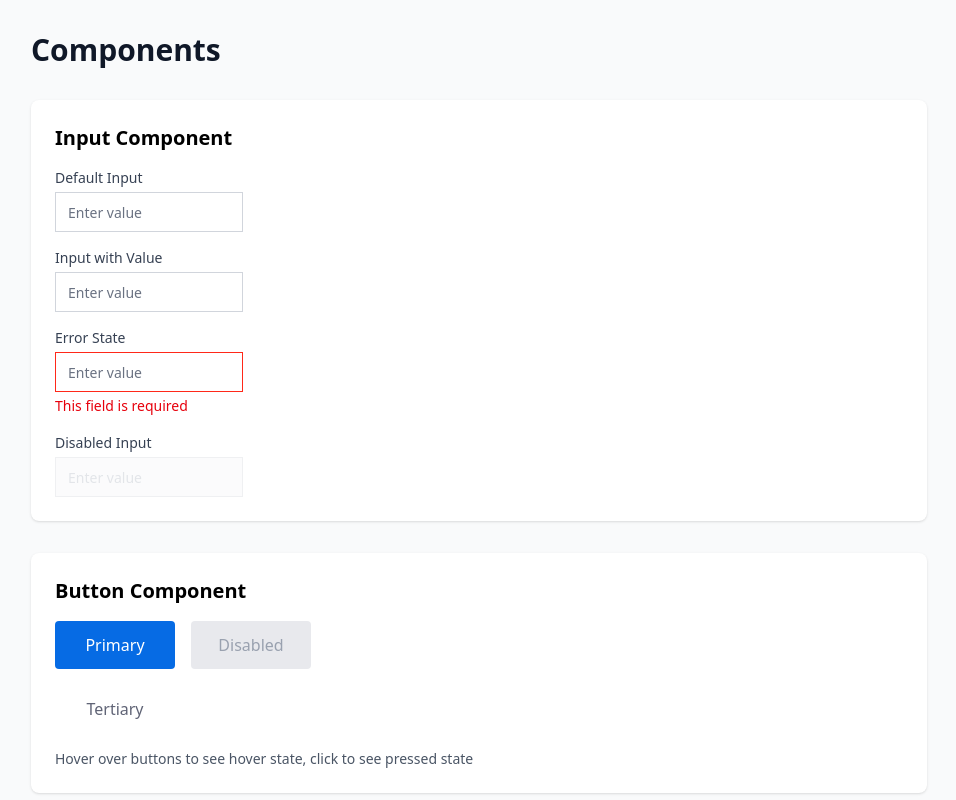
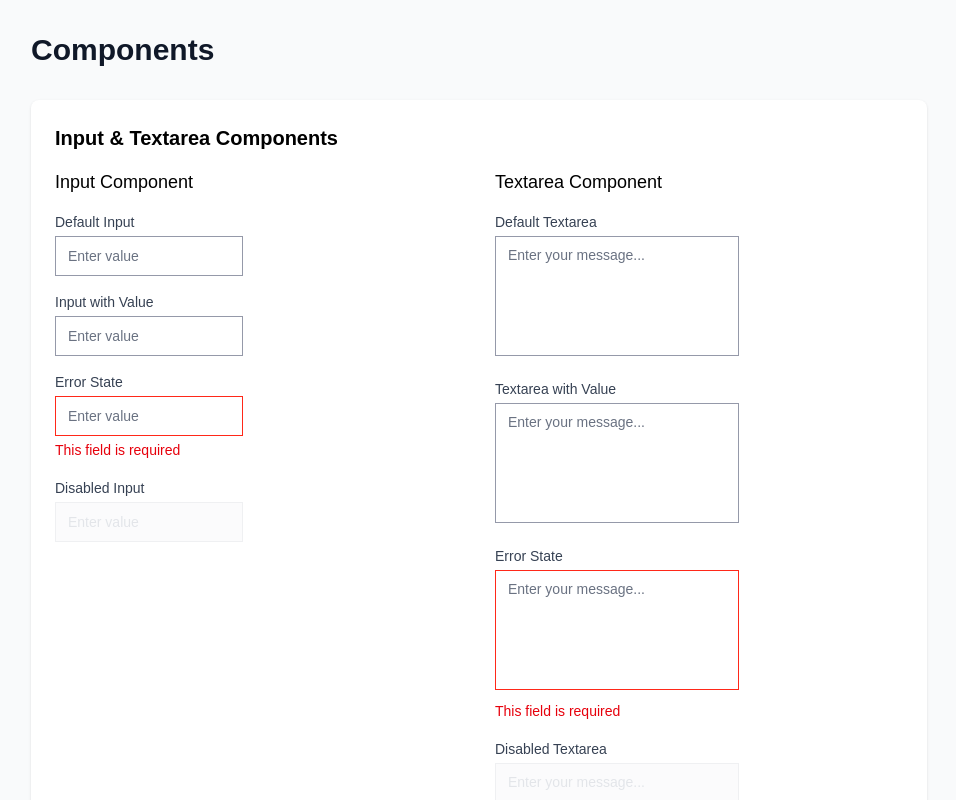
Before and after one commit to joseabril25/quashed-fe-test, a React (Vite) app: page / in a window 1280 px wide. Shown: the top 800 px of the page, without its empty margins (161-1117 px from the left). Built offline with nearby package versions, Linux system fonts and the light colour scheme.

Commit message:
chore: created textarea component

```diff
--- a/src/App.tsx
+++ b/src/App.tsx
@@ -3,18 +3,24 @@ import './App.css'
 import { Input } from './components/ui/Input'
 import { Button } from './components/ui/Button'
 import { Chip } from './components/ui/Chip'
+import { TexAarea } from './components/ui/Textarea'
 
 function App() {
   const [inputValue, setInputValue] = useState('')
+  const [textareaValue, setTextareaValue] = useState('')
 
   return (
     <div className="min-h-screen bg-gray-50 p-8">
       <div className="max-w-4xl mx-auto space-y-8">
         <h1 className="text-3xl font-bold text-gray-900">Components</h1>
 
-        {/* Input Component Examples */}
+        {/* Input & Textarea Component Examples */}
         <div className="bg-white p-6 rounded-lg shadow">
-          <h2 className="text-xl font-semibold mb-4">Input Component</h2>
+          <h2 className="text-xl font-semibold mb-4">Input & Textarea Components</h2>
+          <div className="grid grid-cols-2 gap-8">
+            {/* Input Examples */}
+            <div>
+              <h3 className="text-lg font-medium mb-4">Input Component</h3>
               <div className="space-y-4">
                 <div>
                   <label className="block text-sm font-medium text-gray-700 mb-1">Default Input</label>
@@ -42,6 +48,42 @@ function App() {
                 <div>
                   <label className="block text-sm font-medium text-gray-700 mb-1">Disabled Input</label>
                   <Input placeholder="Enter value" disabled />
+                </div>
+              </div>
+            </div>
+
+            {/* Textarea Examples */}
+            <div>
+              <h3 className="text-lg font-medium mb-4">Textarea Component</h3>
+              <div className="space-y-4">
+                <div>
+                  <label className="block text-sm font-medium text-gray-700 mb-1">Default Textarea</label>
+                  <TexAarea placeholder="Enter your message..." />
+                </div>
+
+                <div>
+                  <label className="block text-sm font-medium text-gray-700 mb-1">Textarea with Value</label>
+                  <TexAarea
+                    placeholder="Enter your message..."
+                    value={textareaValue}
+                    onChange={(e) => setTextareaValue(e.target.value)}
+                  />
+                </div>
+
+                <div>
+                  <label className="block text-sm font-medium text-gray-700 mb-1">Error State</label>
+                  <TexAarea
+                    placeholder="Enter your message..."
+                    error
+                    errorMessage="This field is required"
+                  />
+                </div>
+
+                <div>
+                  <label className="block text-sm font-medium text-gray-700 mb-1">Disabled Textarea</label>
+                  <TexAarea placeholder="Enter your message..." disabled />
+                </div>
+              </div>
             </div>
           </div>
         </div>
--- a/src/components/ui/Input.tsx
+++ b/src/components/ui/Input.tsx
@@ -7,7 +7,7 @@ interface InputProps extends InputHTMLAttributes<HTMLInputElement> {
 
 export const Input = ({ error, errorMessage, className = '', ref, ...props }: InputProps & { ref?: React.Ref<HTMLInputElement> }) => {
     const stateStyles = {
-      default: 'border-gray-300 bg-white placeholder-gray-500 hover:border-[rgb(var(--color-primary))]-100 focus:border-[rgb(var(--color-primary))]-100',
+      default: 'border-[rgb(var(--color-border))] bg-white placeholder-gray-500 hover:border-[rgb(var(--color-primary))] focus:border-[rgb(var(--color-primary))] focus:ring-2 focus:ring-blue-100',
       error: 'border-[rgb(var(--color-error))] bg-white placeholder-gray-500 hover:border-[rgb(var(--color-error))]',
       disabled: 'border-gray-200 bg-gray-50 placeholder-gray-300 cursor-not-allowed opacity-60 focus:none'
     };
--- /dev/null
+++ b/src/components/ui/TextArea.tsx
@@ -0,0 +1,29 @@
+import type { TextareaHTMLAttributes } from 'react';
+
+interface TextareaProps extends TextareaHTMLAttributes<HTMLTextAreaElement> {
+  error?: boolean;
+  errorMessage?: string;
+}
+
+export const TexAarea = ({ error, errorMessage, className = '', ref, ...props }: TextareaProps & { ref?: React.Ref<HTMLTextAreaElement> }) => {
+  const stateStyles = {
+    default: 'border-[rgb(var(--color-border))] bg-white placeholder-gray-500 hover:border-[rgb(var(--color-primary))] focus:border-[rgb(var(--color-primary))] focus:ring-2 focus:ring-blue-100',
+    error: 'border-[rgb(var(--color-error))] bg-white placeholder-gray-500 hover:border-[rgb(var(--color-error))]',
+    disabled: 'border-gray-200 bg-gray-50 placeholder-gray-300 cursor-not-allowed opacity-60 focus:none'
+  };
+
+  const currentState = props.disabled ? 'disabled' : error ? 'error' : 'default';
+
+  return (
+    <div className="inline-block">
+      <textarea
+        ref={ref}
+        className={`${stateStyles[currentState]} ${className}`}
+        {...props}
+      />
+      {error && errorMessage && (
+        <div className="mt-1 text-sm text-red-600">{errorMessage}</div>
+      )}
+    </div>
+  );
+};
--- a/src/styles.css
+++ b/src/styles.css
@@ -1,4 +1,5 @@
 @import "tailwindcss";
+@import url('https://fonts.googleapis.com/css2?family=Gabarito:wght@400..900&display=swap');
 
 @layer base {
   :root {
@@ -9,10 +10,18 @@
     --color-neutral: 96 100 118;
     --color-mono: 3 25 52;
     --color-warning: 255 147 65;
+    --color-border: 149 153 169;
   }
 }
 
 @layer base {
+  body {
+    font-family: 'Gabarito', sans-serif;
+    background-color: white;
+    color: var(--color-mono);
+    margin: 0;
+    padding: 0;
+  }
   input {
     width: 188px;
     height: 40px;
@@ -23,4 +32,36 @@
     outline: none;
     background-color: white;
   }
+
+  textarea {
+    width: 244px;
+    height: 120px;
+    padding: 8px 12px;
+    font-size: 14px;
+    border: 1px solid rgba(149, 153, 169, 1);
+    transition: all 0.2s;
+    outline: none;
+    background-color: white;
+    resize: none;
+    font-family: inherit;
+  }
+
+  h3 {
+    font-weight: 700;
+    font-style: bold;
+    font-size: 28px;
+    color: var(--color-mono);
+  }
+  h4 {
+    font-weight: 700;
+    font-style: bold;
+    font-size: 24px;
+    color: var(--color-mono);
+  }
+  h5 {
+    font-weight: 700;
+    font-style: bold;
+    font-size: 20px;
+    color: var(--color-mono);
+  }
 }
```
Lines whose indentation alone changed are shown as unchanged.
